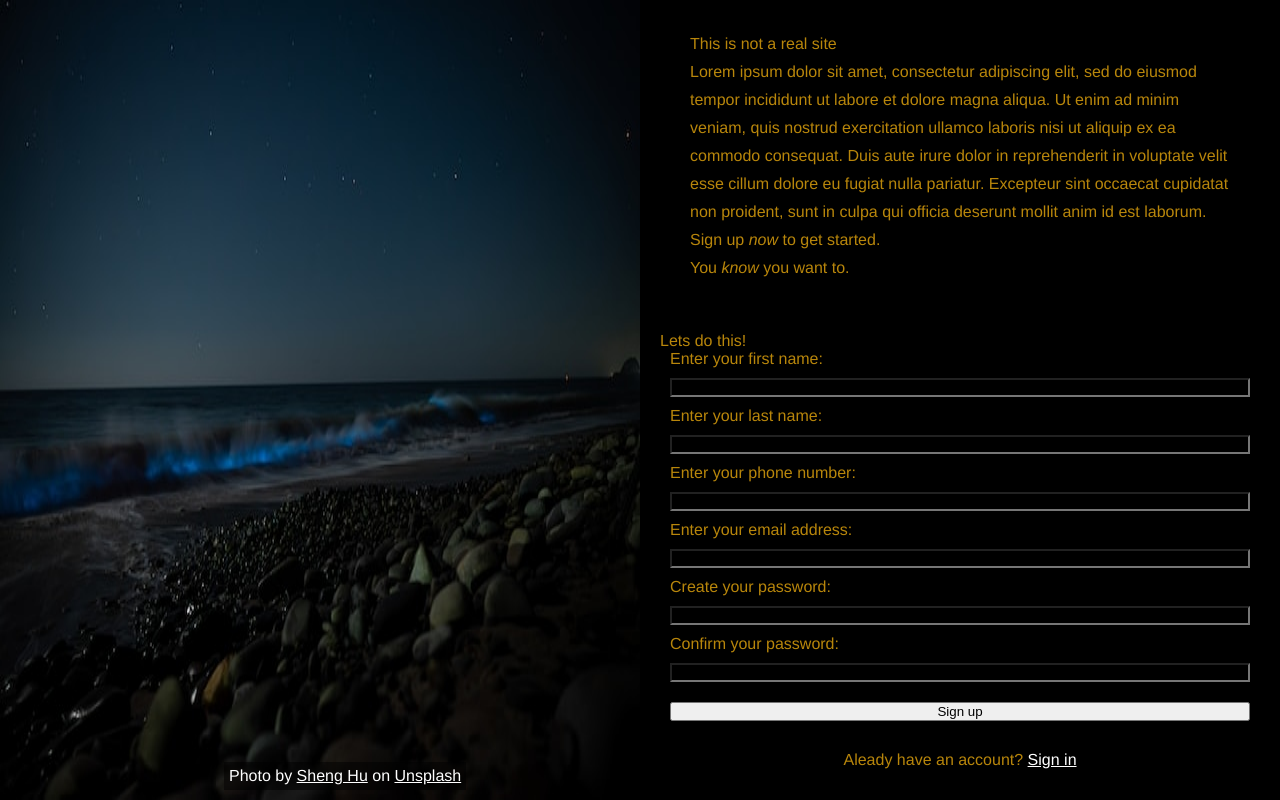
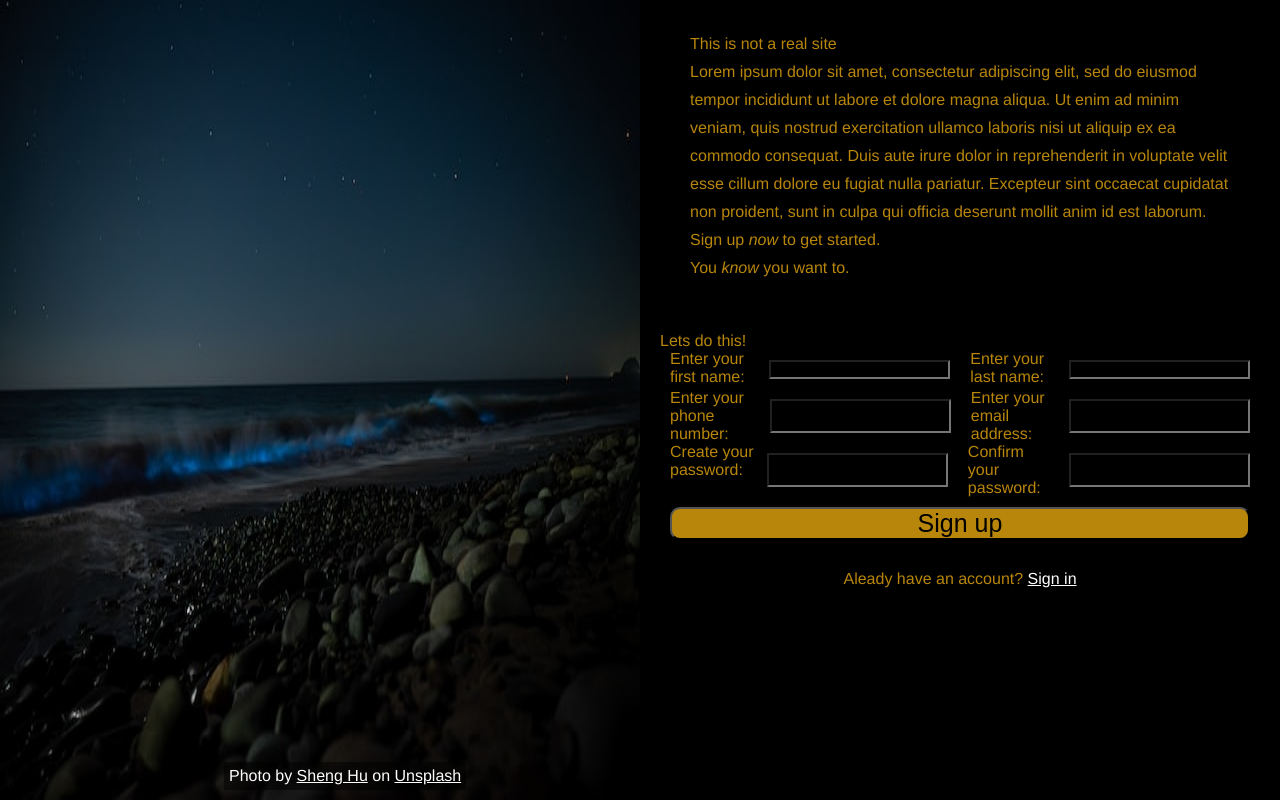
Before and after one commit to manny53365/odin-sign-up-form, a plain HTML site: page index.html in a window 1280 px wide. Drawn offline with Linux system fonts and the light colour scheme.

Commit message:
adjusted settings to the form

```diff
--- a/css/styles.css
+++ b/css/styles.css
@@ -31,6 +31,10 @@ label {
 
 button {
     margin: 10px;
+    font-size: 25px;
+    border-radius: 10px;
+    background-color: darkgoldenrod;
+    cursor: pointer;
 }
 
 .container {
@@ -87,6 +91,12 @@ button {
     margin: 20px;
 }
 
+.input-container {
+    display: flex;
+    flex-direction: row;
+    justify-content: space-evenly;
+}
+
 .sign-up-link {
     text-align: center;
 }
--- a/index.html
+++ b/index.html
@@ -27,18 +27,26 @@
                 <form action="#" method="post">
                     <fieldset class="sign-up-form">
                         <legend>Lets do this!</legend>
+                        <div class="input-container">
                             <label for="fName">Enter your first name:</label>
                             <input type="text" name="fName">
                             <label for="lName">Enter your last name:</label>
                             <input type="text" name="lName">
+                        </div>
+
+                        <div class="input-container">
                             <label for="mobileNum">Enter your phone number:</label>
                             <input type="tel" name="mobileNum" maxlength="12">
                             <label for="email">Enter your email address:</label>
                             <input type="email" name="email">
+                        </div>
+
+                        <div class="input-container">
                             <label for="pWord">Create your password:</label>
                             <input type="password" name="password">
                             <label for="confirmPW">Confirm your password:</label>
                             <input type="password" name="confirmPW">
+                        </div>
                         <button type="submit">Sign up</button>
                     </fieldset>
                 </form>
```
Lines whose indentation alone changed are shown as unchanged.
